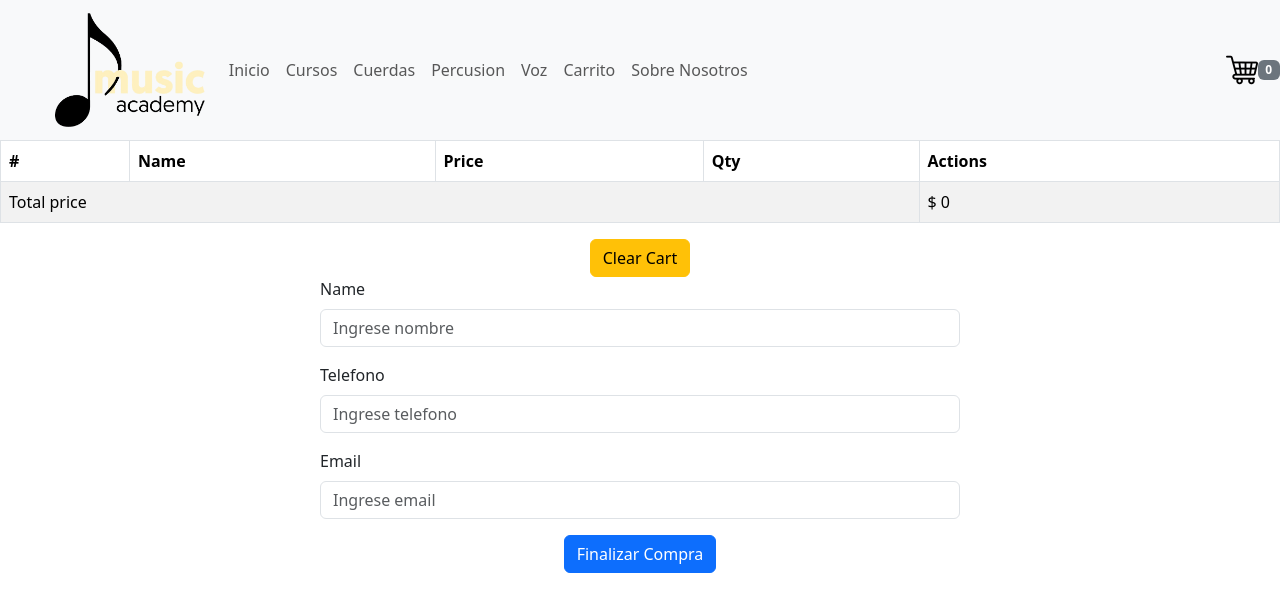
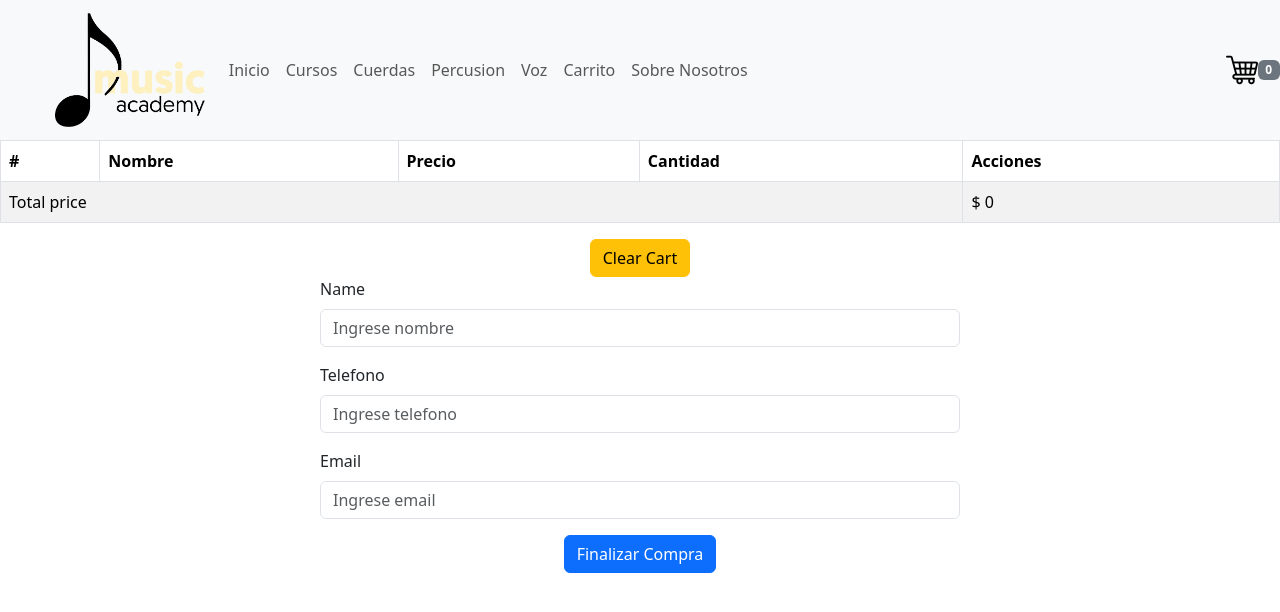
Before and after one commit to Felo550/ReactEcommerce, a React (Vite) app in the folder vite-project/: page /cart in a window 1280 px wide. Shown: the top 612 px of the page. Built offline with nearby package versions, Linux system fonts and the light colour scheme.

Commit message:
Se agregan detalles visuales al detalle de items

```diff
--- a/vite-project/src/components/Cart/Cart.jsx
+++ b/vite-project/src/components/Cart/Cart.jsx
@@ -49,10 +49,10 @@ export const Cart = () => {
         <thead>
           <tr>
             <th>#</th>
-            <th>Name</th>
-            <th>Price</th>
-            <th>Qty</th>
-            <th>Actions</th>
+            <th>Nombre</th>
+            <th>Precio</th>
+            <th>Cantidad</th>
+            <th>Acciones</th>
           </tr>
         </thead>
         <tbody>
--- a/vite-project/src/components/ItemCount/ItemCount.jsx
+++ b/vite-project/src/components/ItemCount/ItemCount.jsx
@@ -2,19 +2,20 @@
 /* eslint-disable react/prop-types */
 import { useState } from "react";
 import { useNavigate } from "react-router-dom";
+import Button from 'react-bootstrap/Button';
+import 'bootstrap/dist/css/bootstrap.min.css';
 
 export const ItemCount = ({ stock, initial, handlleAddToCart }) => {
   const navigate = useNavigate();
   const [cantItems, setCantItems] = useState(0);
-  const [pordAgregado, setProdAgregado] = useState(false);
+  const [prodAgregado, setProdAgregado] = useState(false);
 
   const handlleAdd = () => {
-    setCantItems(cantItems + 1);
+    if (cantItems < stock) setCantItems(cantItems + 1);
   };
+
   const handlleSubs = () => {
     if (cantItems > 0) setCantItems(cantItems - 1);
-    // cantItems > 0 ? setCantItems(cantItems - 1) : alert('No se puede restar')
-    // cantItems > 0 && setCantItems(cantItems - 1)
   };
 
   const handleTerminarCompra = () => {
@@ -28,19 +29,19 @@ export const ItemCount = ({ stock, initial, handlleAddToCart }) => {
   };
 
   return (
-    <>
-      <div>Cantidad</div>
-      <div>
-        <button onClick={handlleAdd}> + </button>
-        <span> {cantItems} </span>
-        <button onClick={handlleSubs}> - </button>
+    <div className="text-center">
+      <div className="mb-3">Cantidad</div>
+      <div className="d-flex justify-content-center align-items-center mb-3">
+        <Button variant="outline-primary" onClick={handlleAdd} className="me-2"> + </Button>
+        <span className="mx-2"> {cantItems} </span>
+        <Button variant="outline-primary" onClick={handlleSubs} className="ms-2"> - </Button>
       </div>
 
-      {pordAgregado ? (
-        <button onClick={handleTerminarCompra}> Terminar Compra </button>
+      {prodAgregado ? (
+        <Button variant="success" onClick={handleTerminarCompra}> Terminar Compra </Button>
       ) : (
-        <button onClick={handleAgregarAlCarrito}>Agregar al carrito</button>
+        <Button variant="primary" onClick={handleAgregarAlCarrito}>Agregar al carrito</Button>
       )}
-    </>
+    </div>
   );
 };
--- a/vite-project/src/components/ItemDetail/ItemDetail.jsx
+++ b/vite-project/src/components/ItemDetail/ItemDetail.jsx
@@ -2,6 +2,7 @@
 import Card from "react-bootstrap/Card";
 import { ItemCount } from "../../components/ItemCount/ItemCount";
 import { useCartContext } from "../../context/CartContext";
+import 'bootstrap/dist/css/bootstrap.min.css';  // Asegúrate de que Bootstrap esté importado
 
 export const ItemDetail = (item) => {
   const { name, description, price, image, stock } = item;
@@ -13,12 +14,13 @@ export const ItemDetail = (item) => {
   };
 
   return (
-    <Card style={{ width: "18rem", cursor: "pointer" }}>
+    <div className="d-flex justify-content-center mt-3">
+      <Card style={{ width: "18rem" }}>
         <Card.Img variant="top" src={image} />
         <Card.Body>
           <Card.Title>{name}</Card.Title>
           <Card.Text>{description}</Card.Text>
-        <Card.Text>Price: {price}</Card.Text>
+          <Card.Text>Price: ${price}</Card.Text>
           <Card.Text>Stock: {stock}</Card.Text>
           <ItemCount
             stock={stock}
@@ -27,5 +29,6 @@ export const ItemDetail = (item) => {
           />
         </Card.Body>
       </Card>
+    </div>
   );
 };
--- a/vite-project/src/context/CartContext.jsx
+++ b/vite-project/src/context/CartContext.jsx
@@ -17,7 +17,6 @@ const CartContextProvider = ({ children }) => {
   const [cart, setCart] = useState([]);
   const [totalPrice, setTotalPrice] = useState(0);
 
-  // esto del use effect y local storage NO ENTRA EN EL FINAL, ES OPTATIVO
   useEffect(() => {
     const cart = JSON.parse(localStorage.getItem("cart"));
     if (cart) {
@@ -26,7 +25,6 @@ const CartContextProvider = ({ children }) => {
       setTotalPrice(cart.reduce((acc, elem) => acc + elem.price * elem.qty, 0));
     }
   }, []);
-  // ************************************************************
 
   const addToCart = (item, qty) => {
     console.log(item);
```
Lines whose indentation alone changed are shown as unchanged.
